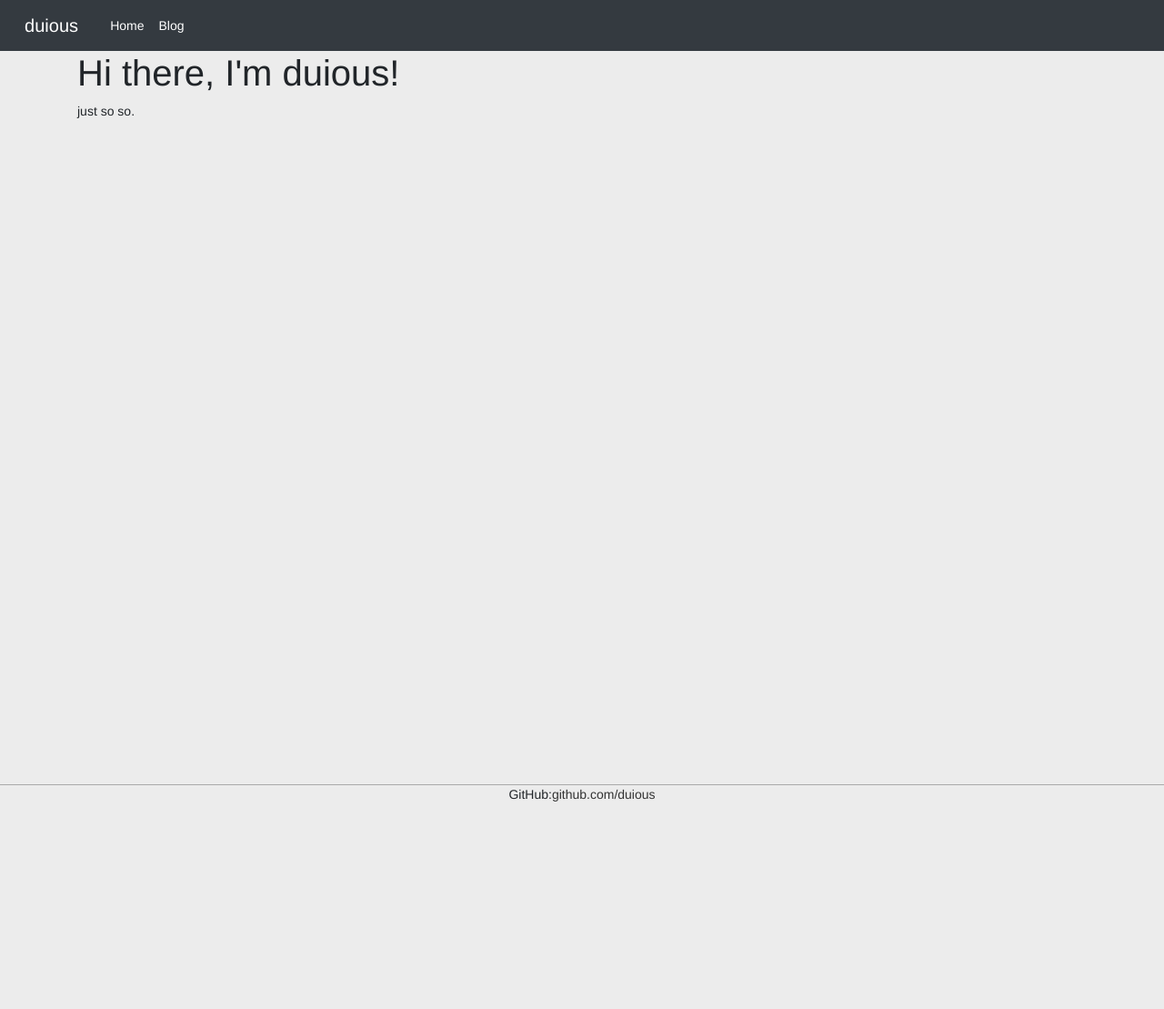
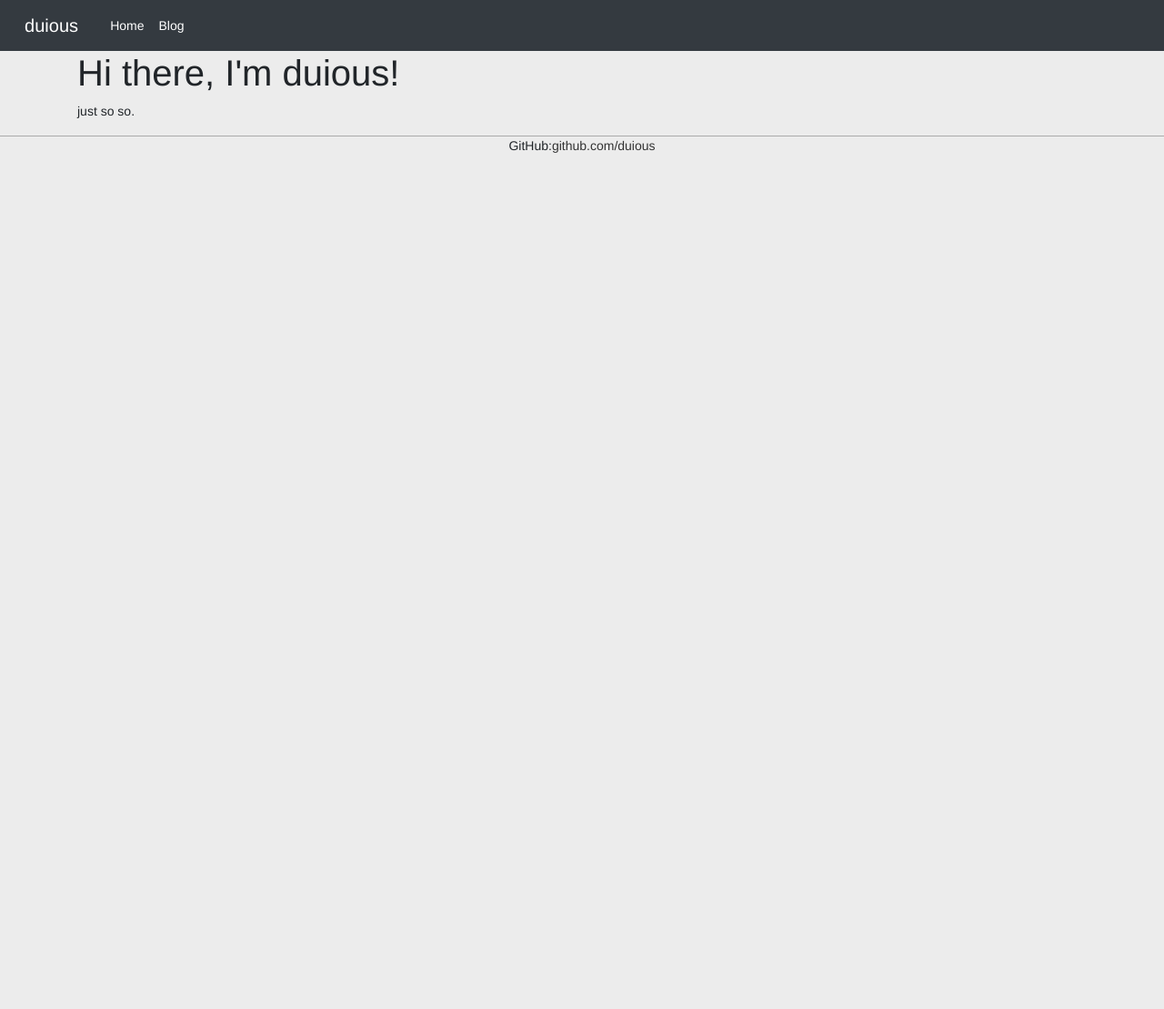
Before and after one commit to duious/duious.github.io, a Jekyll site: the page built from index.html, in a window 1280 px wide. Shown: the whole page at 91% size. Built offline with Jekyll 4.4.1, drawn with Linux system fonts in a browser that asks for light colours; before the commit the page ends 900 px from its top, so only the background shows below that.

Commit message:
update html

```diff
--- a/css/main.css
+++ b/css/main.css
@@ -13,7 +13,8 @@ a, a:hover, a:visited {
 
 footer {
     border-top: 1px solid #aaa;
-    position: absolute;
+    min-height: 960px;
+    position: relative;
     bottom: 0;
     width: 100%;
 }
```
